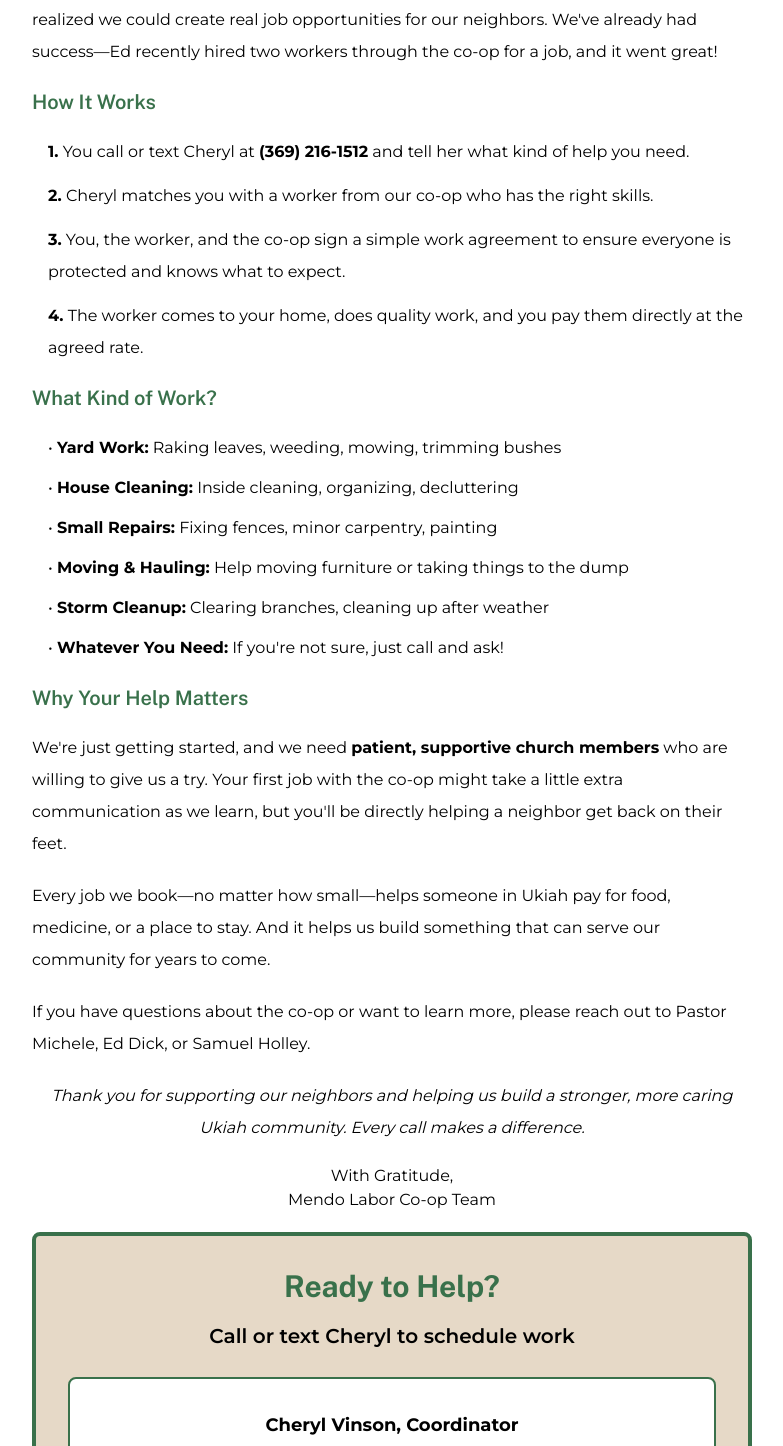
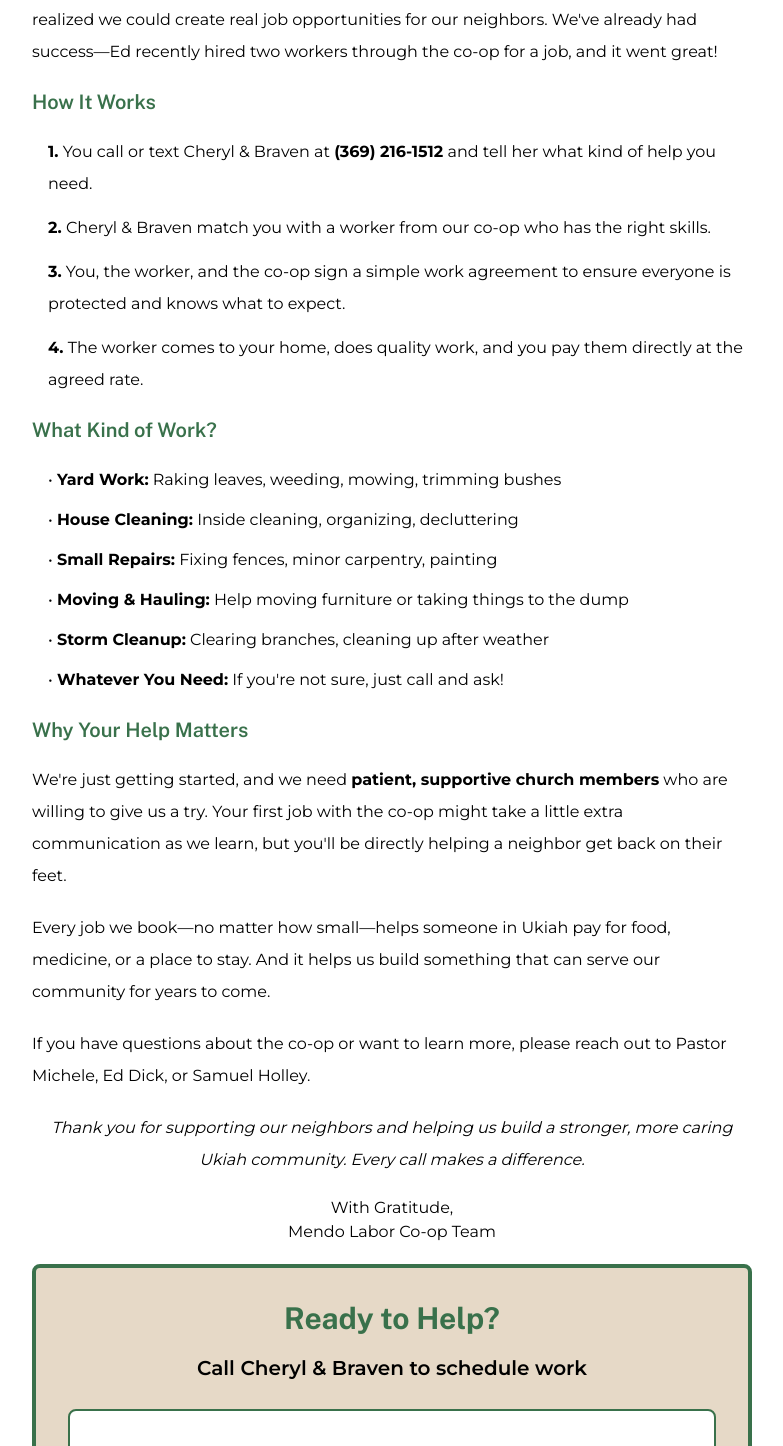
Before and after one commit to samuelmholley1/mendolaborcoop.ukiahumc.org, a Next.js app: page /newsletter in a window 1280 px wide. Shown: the part 820-2266 px from the top of the page, without its empty margins (248-1031 px from the left). Built offline with nearby package versions, Linux system fonts and the light colour scheme.

Commit message:
Update all references to show Cheryl & Braven as Co-Coordinators

```diff
--- a/components/Footer.tsx
+++ b/components/Footer.tsx
@@ -46,7 +46,7 @@ const Footer: React.FC<{ onContactClick?: () => void }> = ({ onContactClick }) =
           <div>
               <h3 className="text-lg font-headline font-semibold text-cream mb-3">Contact</h3>
               <div>
-                <p className="text-sm text-cream">Cheryl Vinson, Coordinator</p>
+                <p className="text-sm text-cream">Cheryl Vinson & Braven Haynes, Co-Coordinators</p>
                 <a href="tel:+13692161512" className="hover:text-sand transition-colors">
                   (369) 216-1512
                 </a>
--- a/pages/flyer.tsx
+++ b/pages/flyer.tsx
@@ -61,7 +61,7 @@ const FlyerPage: React.FC = () => {
       {/* Phone CTA - fixed height */}
       <div ref={showDebug ? ctaRef : undefined} className="text-center flex-shrink-0 flex flex-col justify-center h-[56px] mb-2">
         <p className="text-[10px] font-headline font-semibold text-moss leading-none">
-          Call or Text Cheryl
+          Call Cheryl & Braven
         </p>
         <div className="contact-box bg-[#356A45] text-white py-1.5 px-3 rounded-md inline-block mt-1 mx-auto">
           <span className="text-xl font-headline font-black leading-none whitespace-nowrap" style={{ color: '#FFFFFF' }}>
--- a/pages/newsletter.tsx
+++ b/pages/newsletter.tsx
@@ -68,11 +68,11 @@ const NewsletterPage: React.FC = () => {
             </h3>
             <div className="space-y-3 text-base leading-loose ml-4">
               <p>
-                <strong>1.</strong> You call or text Cheryl at <strong>(369) 216-1512</strong> and
+                <strong>1.</strong> You call or text Cheryl & Braven at <strong>(369) 216-1512</strong> and
                 tell her what kind of help you need.
               </p>
               <p>
-                <strong>2.</strong> Cheryl matches you with a worker from our co-op who has
+                <strong>2.</strong> Cheryl & Braven match you with a worker from our co-op who has
                 the right skills.
               </p>
               <p>
@@ -132,10 +132,10 @@ const NewsletterPage: React.FC = () => {
                 Ready to Help?
               </h3>
               <p className="text-xl mb-6 leading-relaxed text-black font-semibold">
-                Call or text Cheryl to schedule work
+                Call Cheryl & Braven to schedule work
               </p>
               <div className="border-2 border-moss px-8 py-8 rounded-lg mb-6 bg-white">
-                <p className="text-lg font-bold mb-3 text-black">Cheryl Vinson, Coordinator</p>
+                <p className="text-lg font-bold mb-3 text-black">Cheryl & Braven, Co-Coordinators</p>
                 <p className="text-6xl font-bold text-moss mb-2" style={{ letterSpacing: '0.02em' }}>
                   (369) 216-1512
                 </p>
--- a/pages/our-crew/[slug].tsx
+++ b/pages/our-crew/[slug].tsx
@@ -719,7 +719,7 @@ const WorkerProfilePage: React.FC = () => {
                     <span className="bg-cream/20 text-cream w-6 h-6 rounded-full flex items-center justify-center font-bold text-sm flex-shrink-0">1</span>
                     <div>
                       <p className="font-medium">Contact Coordinator</p>
-                      <p className="text-cream/70 text-sm">Call or text Cheryl to check availability</p>
+                      <p className="text-cream/70 text-sm">Call Cheryl & Braven to check availability</p>
                     </div>
                   </div>
                   <div className="flex items-start gap-3">
```
